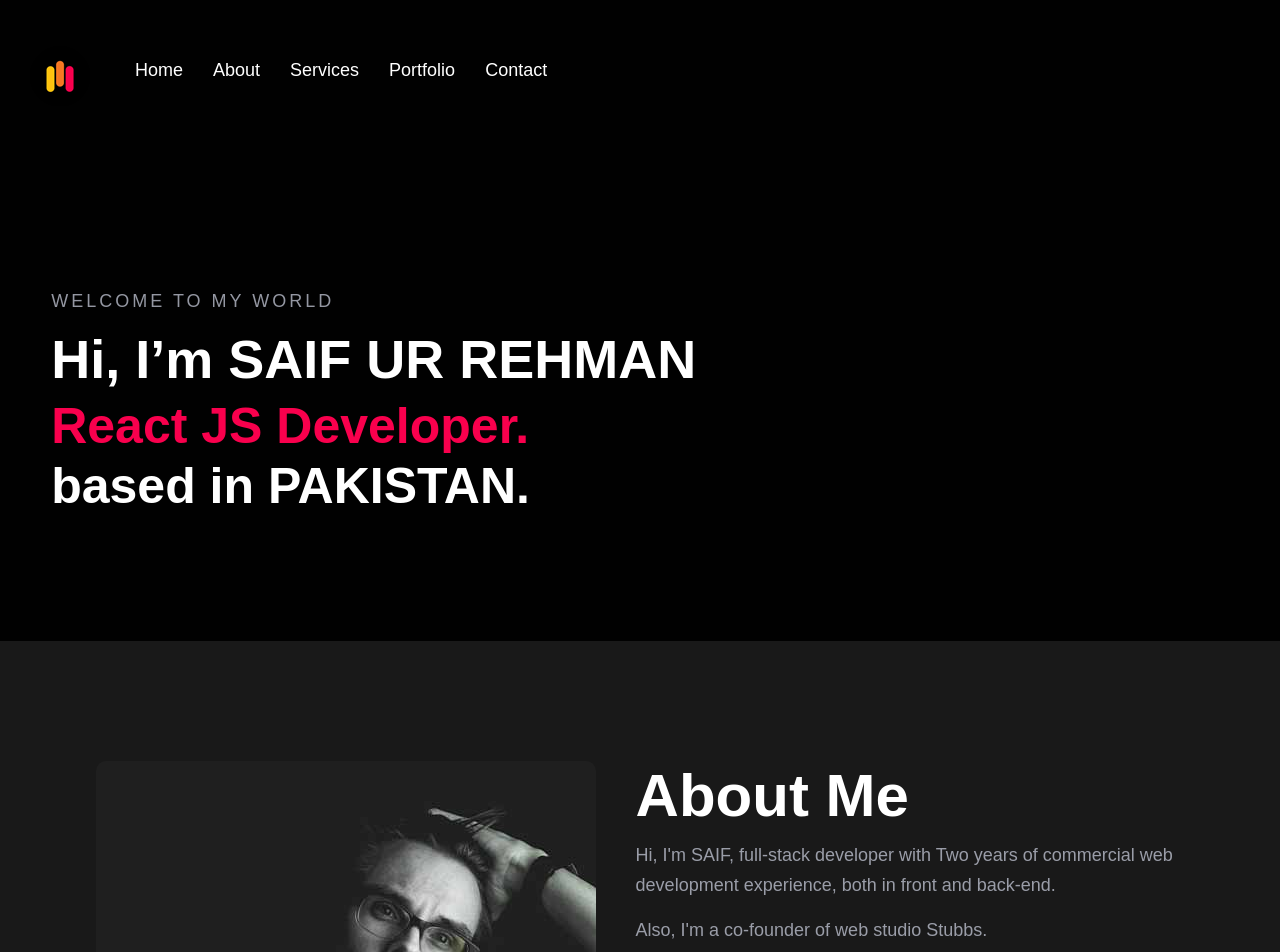
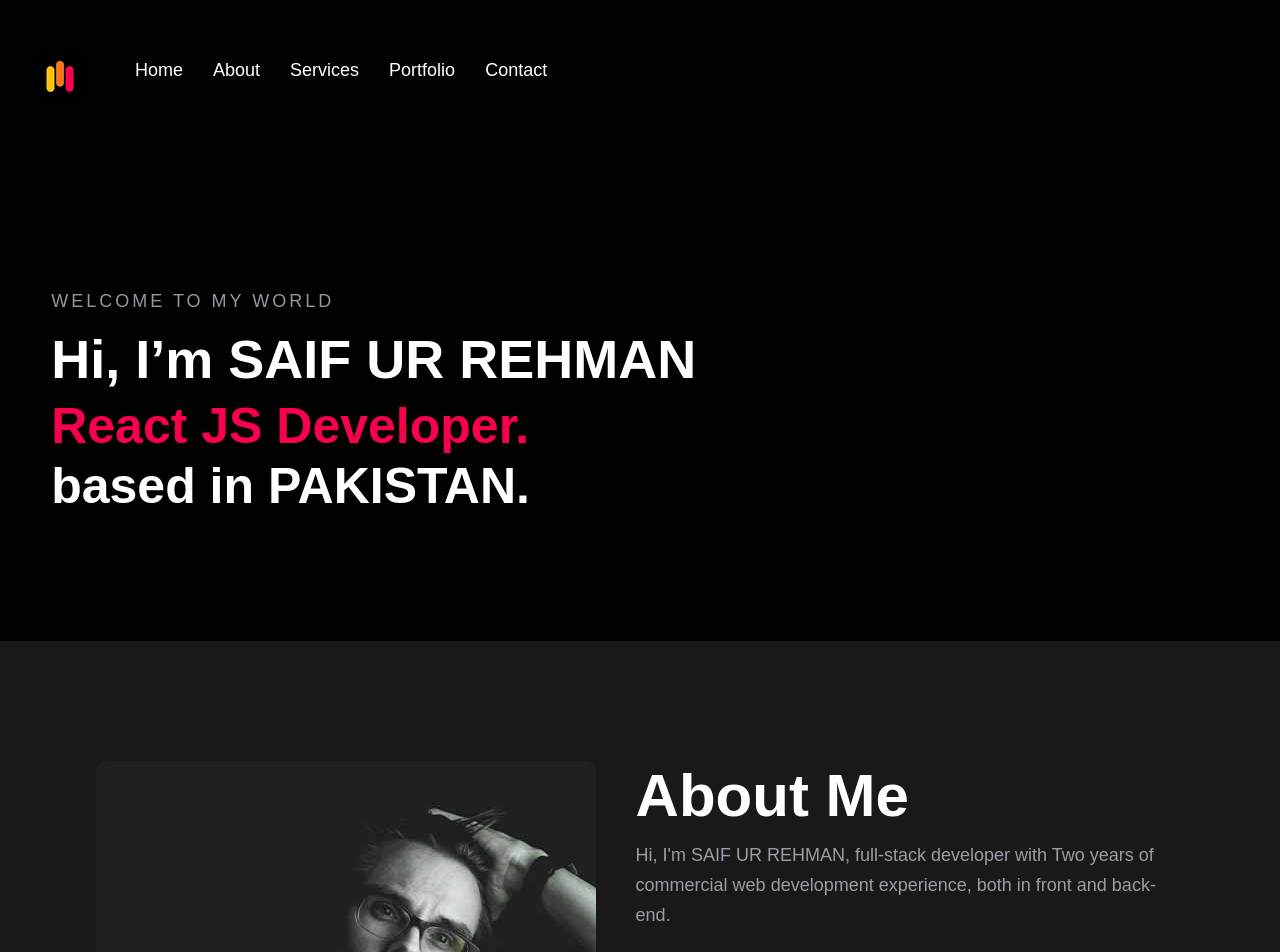
Before and after one commit to saifaslam246/saif-portfolio, a React (Create React App) app: page / in a window 1280 px wide. Shown: the top 952 px of the page. Built offline with nearby package versions, Linux system fonts and the light colour scheme; what react-alert-template-basic would draw is missing.

Commit message:
5/15/2022

```diff
--- a/package.json
+++ b/package.json
@@ -7,10 +7,12 @@
     "@testing-library/react": "^11.2.7",
     "@testing-library/user-event": "^12.8.3",
     "emailjs-com": "^3.2.0",
+    "jspdf": "^2.5.1",
     "react": "^17.0.2",
     "react-alert": "^7.0.3",
     "react-alert-template-basic": "^1.0.2",
     "react-dom": "^17.0.2",
+    "react-pdf": "^5.7.2",
     "react-router-dom": "^6.2.2",
     "react-scripts": "^4.0.3",
     "web-vitals": "^1.1.2"
--- a/src/About.js
+++ b/src/About.js
@@ -1,7 +1,13 @@
-import React from "react";
+import React, { useState } from "react";
 import "./About.css";
 import aboutImg from "./img/about.jpg";
+import saif from "./CV.pdf";
+import { useAlert } from "react-alert";
 function About() {
+  const alert = useAlert();
+  const alertcreate = () => {
+    alert.success("File downloaded Successfully");
+  };
   //  Up To Top Btn
   window.addEventListener("scroll", function () {
     const upToTop = document.querySelector("a.bottom__to__top");
@@ -18,12 +24,11 @@ function About() {
             <h1 className="about__heading">About Me</h1>
             <div className="about__meta">
               <p className="about__text p__color">
-                Hi, I'm SAIF, full-stack developer with Two years of commercial
-                web development experience, both in front and back-end.
+                Hi, I'm SAIF UR REHMAN, full-stack developer with Two years of
+                commercial web development experience, both in front and
+                back-end.
               </p>
-              <p className="about__text p__color">
-                Also, I'm a co-founder of web studio Stubbs.{" "}
-              </p>
+
               <p className="about__text p__color">
                 I started my career as a junior front-end developer in one of
                 the top national IT company Atech. After several years of work
@@ -51,8 +56,10 @@ function About() {
               </p>
 
               <div className="about__button d__flex align__items__center">
-                <a href="#">
-                  <button className="about btn pointer">Download Cv</button>
+                <a href={saif} download onPointerDownCapture={saif}>
+                  <button className="about btn pointer" onClick={alertcreate}>
+                    Download Cv
+                  </button>
                 </a>
                 <a href="#Contact">
                   <button className="about btn pointer">Hire Me</button>
```
Also changed, not shown: 2 other files (tests, documents, lock files or other folders).
